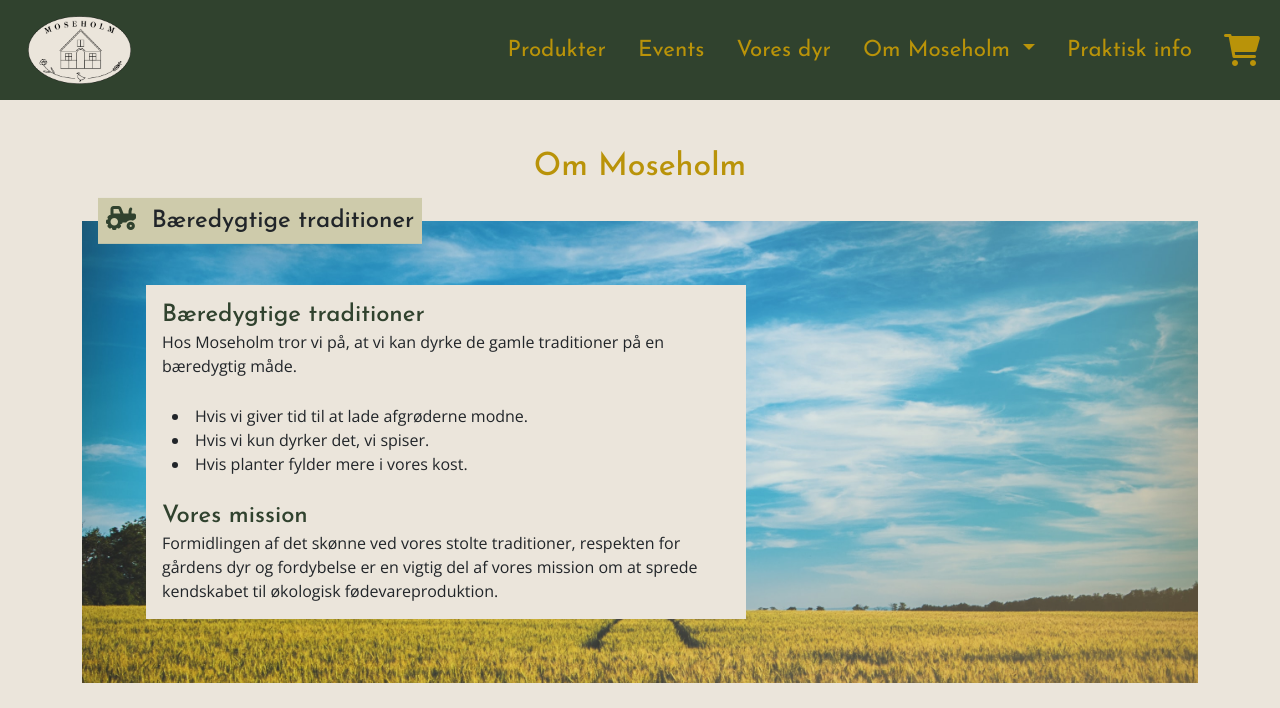
After one commit to Lukdani/moseholm, a PHP site: page /pages/about.php in a window 1280 px wide. The commit adds this page. Shown: the top 708 px of the page. Run offline with PHP 8.4, Linux system fonts and the light colour scheme; some libraries are stand-ins or nearby versions.

Commit message:
about page, page layout improvements

```diff
--- a/css/bootstrap.scss
+++ b/css/bootstrap.scss
@@ -28,6 +28,9 @@ $boxShadow: rgba(100, 100, 111, 0.2) 0px 7px 29px 0px;
 
 $transitionTime: 0.05s;
 
+$heroHeightMobile: 400px;
+$heroHeightDesktop: 500px;
+
 $custom-colors: (
   "primary": $customPrimary,
   "secondary": $customSecondary,
--- a/css/styles.scss
+++ b/css/styles.scss
@@ -1,6 +1,5 @@
 @import "./bootstrap.scss";
-$heroHeightMobile: 400px;
-$heroHeightDesktop: 500px;
+
 $randomInt: percentage(random(100) / 100);
 
 // ANIMATIONS
@@ -230,6 +229,13 @@ img {
     }
   }
 }
+
+.customLink {
+  text-decoration: none;
+  color: $customSecondary;
+  font-weight: 500;
+}
+
 // NAVBAR
 
 .mobileNav {
@@ -362,9 +368,19 @@ img {
 }
 
 #pageContent {
+  padding-top: calc(#{$headerHeight--mobile} + 3rem);
+  padding-bottom: 1rem;
+  @media (min-width: 992px) {
+    padding-top: calc(#{$headerHeight--desktop} + 3rem);
+    padding-bottom: 1rem;
+  }
+
+}
+
+#pageContent.pageContent--disableSpacing {
   padding-top: $headerHeight--mobile;
   @media (min-width: 992px) {
-    padding-top: $headerHeight--desktop;
+    padding-top: $headerHeight--desktop !important;
   }
 }
 
@@ -455,6 +471,15 @@ header.heroContainer video {
 
 // UTIL;
 
+.navbar-spacer {
+  padding-top: calc(#{$headerHeight--mobile} );
+  margin-top: calc((-#{$headerHeight--mobile}));
+  @media (min-width: 992px) {
+   padding-top: calc(#{$headerHeight--desktop} );
+   margin-top: calc((-#{$headerHeight--desktop}));
+  }
+}
+
 .spinner {
   text-align: center;
   i {
@@ -478,6 +503,7 @@ header.heroContainer video {
 .overlay {
   position: relative;
 }
+
 .overlay::after {
   content: "";
   position: absolute;
@@ -1233,3 +1259,65 @@ header.heroContainer video {
   background-color: $customLight;
   text-align: center;
 }
+
+// ABOUT
+
+.about-header {
+  background-color: $custom-brown;
+  display: inline-block;
+  transform: translate(1rem, 50%);
+  padding: .5rem;
+  font-size: 1.2rem;
+  i {
+    margin-right: .5rem;
+    color: $customSecondary;
+  }
+  @media (min-width: 992px) {
+    font-size: 1.5rem;
+  }
+}
+
+.about-content {
+  background-color: lightgray;
+  padding: 1rem;
+  padding-top: 2rem;
+  background-size: cover;
+  @media (min-width: 992px) {
+    padding: 4rem;
+  }
+
+  .about-content-text {
+    background-color: $customLight;
+    max-width: 600px;
+    padding: 1rem;
+    h4 {
+      color: $customSecondary;
+    }
+  }
+}
+
+.about-content--moseholm {
+  background-image: url("/moseholm/images/featuresBackground.png");
+}
+
+
+.about-content--store {
+  background-image: url("/moseholm/images/store.png");
+}
+
+
+.about-content--cafe {
+  background-image: url("/moseholm/images/cafe.png");
+}
+
+#cafeen table td {
+  padding-bottom: .75rem;
+}
+
+#cafeen table tr:first-of-type td {
+  padding-top: .75rem;
+}
+#cafeen table td:first-of-type {
+  padding-right: 1rem;
+  font-weight: 500;
+}
--- a/includes/dependencies.html
+++ b/includes/dependencies.html
@@ -1,10 +1,9 @@
 
+<link href="/moseholm/css/bootstrap.css" rel="stylesheet" type="text/css" />
+<link href="/moseholm/css/styles.css" rel="stylesheet" type="text/css" />
 
-    <link href="/moseholm/css/bootstrap.css" rel="stylesheet" type="text/css" />
-    <link href="/moseholm/css/styles.css" rel="stylesheet" type="text/css" />
-
-    <!-- Favicon-->
-    <link rel="icon" type="image/x-icon" href="/moseholm/images/favicon.ico">
+<!-- Favicon-->
+<link rel="icon" type="image/x-icon" href="/moseholm/images/favicon.ico">
 <!-- Font Awesome-->
 <link rel="stylesheet" href="https://cdnjs.cloudflare.com/ajax/libs/font-awesome/6.0.0-beta3/css/all.min.css" integrity="sha512-Fo3rlrZj/k7ujTnHg4CGR2D7kSs0v4LLanw2qksYuRlEzO+tcaEPQogQ0KaoGN26/zrn20ImR1DfuLWnOo7aBA==" crossorigin="anonymous" referrerpolicy="no-referrer" />
 
--- a/includes/navbar.html
+++ b/includes/navbar.html
@@ -56,11 +56,16 @@
                     >Vores dyr</a
                   >
                 </li>
-                <li class="nav-item">
-                  <a class="nav-link" href="/moseholm/pages/products.php"
-                    >Om Moseholm</a
-                  >
-                </li>
+                <li class="nav-item dropdown">
+                    <a class="nav-link dropdown-toggle" href="#" id="navbarDropdown" role="button" data-toggle="dropdown" aria-haspopup="true" aria-expanded="false">
+                      Om Moseholm
+                    </a>
+                    <div class="dropdown-menu" aria-labelledby="navbarDropdown">
+                      <a class="dropdown-item" href="/moseholm/pages/about.php">Om Moseholm</a>
+                      <a class="dropdown-item" href="/moseholm/pages/about.php#butikken">Gårdbutikken</a>
+                      <a class="dropdown-item" href="/moseholm/pages/about.php#cafeen">Café og priser</a>
+                    </div>
+                  </li>
                 <li class="nav-item">
                   <a class="nav-link" href="/moseholm/pages/eggGame.php"
                     >Praktisk info</a
@@ -84,3 +89,6 @@
   </div>
 </nav>
 <script src="/moseholm/node_modules/bootstrap/dist/js/bootstrap.bundle.min.js"></script>
+<script src="https://code.jquery.com/jquery-3.2.1.slim.min.js" integrity="sha384-KJ3o2DKtIkvYIK3UENzmM7KCkRr/rE9/Qpg6aAZGJwFDMVNA/GpGFF93hXpG5KkN" crossorigin="anonymous"></script>
+<script src="https://cdnjs.cloudflare.com/ajax/libs/popper.js/1.12.9/umd/popper.min.js" integrity="sha384-ApNbgh9B+Y1QKtv3Rn7W3mgPxhU9K/ScQsAP7hUibX39j7fakFPskvXusvfa0b4Q" crossorigin="anonymous"></script>
+<script src="https://maxcdn.bootstrapcdn.com/bootstrap/4.0.0/js/bootstrap.min.js" integrity="sha384-JZR6Spejh4U02d8jOt6vLEHfe/JQGiRRSQQxSfFWpi1MquVdAyjUar5+76PVCmYl" crossorigin="anonymous"></script>
--- a/index.php
+++ b/index.php
@@ -27,7 +27,7 @@
 <body>
     <div id="pageContainer">
         <?php include "./includes/navbar.html"; ?>
-        <div id="pageContent">
+        <div id="pageContent" class="pageContent--disableSpacing">
             <header class="heroContainer" role="banner">
                 <video id="heroVideo" loop muted autoplay>
                     <source src="/moseholm/videos/hero_desktop.mp4" type="video/mp4" />
--- /dev/null
+++ b/pages/about.php
@@ -0,0 +1,163 @@
+<!DOCTYPE html>
+<html lang="da">
+
+<head>
+    <meta charset="utf-8" />
+
+    <title>Om Moseholm</title>
+
+    <meta name="robots" content="All" />
+    <meta name="author" content="Udgiver" />
+    <meta name="copyright" content="Information om copyright" />
+    <?php include  $_SERVER['DOCUMENT_ROOT'] . "/moseholm/includes/dependencies.html" ?>
+
+    <meta name="viewport" content="width=device-width, initial-scale=1" />
+</head>
+
+<body>
+    <?php include $_SERVER['DOCUMENT_ROOT'] . "/moseholm/includes/navbar.html" ?>
+    <div id="pageContainer">
+
+        <div id="pageContent">
+            <div class="container-lg">
+                <div class="row pb-0">
+                    <div class="col-12">
+                        <h2 class="section-header pb-0">
+                            Om Moseholm
+                        </h2>
+                    </div>
+                </div>
+                <div class="row mb-4">
+
+                    <div class="col-12">
+                        <h3 class="about-header"><i class="fas fa-tractor"></i> Bæredygtige traditioner</h3>
+                        <div class="about-content about-content--moseholm">
+                            <div class="about-content-text">
+                                <h4>Bæredygtige traditioner</h4>
+                                <p>
+                                    Hos Moseholm tror vi på, at vi kan dyrke de gamle traditioner på en bæredygtig
+                                    måde.
+                                    <br>
+                                    <br>
+                                <ul>
+                                    <li>Hvis vi giver tid til at lade afgrøderne modne.</li>
+                                    <li>
+                                        Hvis vi kun dyrker det, vi spiser.
+                                    </li>
+
+                                    <li>
+                                        Hvis planter fylder mere i vores kost.
+                                    </li>
+                                </ul>
+                                <br>
+                                <h4>Vores mission</h4>
+                                Formidlingen af det skønne ved vores stolte traditioner, respekten for gårdens dyr
+                                og fordybelse er en vigtig del af vores mission om at sprede kendskabet til
+                                økologisk fødevareproduktion.
+                                </p>
+                            </div>
+                        </div>
+                    </div>
+                </div>
+                <div id="butikken" class="row mb-4 navbar-spacer">
+                    <div class="col-12">
+                        <h3 class="about-header"><i class="fas fa-store"></i> Om Gårdbutikken</h3>
+                        <div class="about-content about-content--store">
+                            <div class="about-content-text">
+
+                                <h4>Gårdbutikkens historie</h4>
+                                <p>
+                                    Gårdbutikken har eksisteret siden 1962.
+                                    <br>
+                                    <br>
+                                    Den har altid fungeret som
+                                    udstillingsvindue for de
+                                    skønne produkter, man kan skabe uden brug af pesticider, kunstig foder og
+                                    manglende
+                                    plads
+                                    til de skønne dyr.
+                                </p>
+                                <br>
+                                <h4>Fremstilling af produkterne</h4>
+                                <p>
+                                    Alle varerne i gårdbutikken er fremstillet her på gården og afspejler
+                                    årstiden.
+                                    <br>
+                                    <br>
+                                    Vores produkter kan smages i vores <a class="customLink" href="#cafeen">café.</a>
+                                </p>
+                            </div>
+                        </div>
+                    </div>
+                </div>
+                <div id="cafeen" class="row mb-4 navbar-spacer">
+                    <div class="col-12">
+                        <h3 class="about-header"><i class="fas fa-coffee"></i> Caféen</h3>
+                        <div class="about-content about-content--cafe">
+                            <div class="about-content-text">
+                                <h4>Caféens historie</h4>
+                                <p>
+                                    Siden 2012 har vi haft en café på gården, som har åbent hver dag.
+                                    <br>
+                                    I caféen kan man smage mange af de produkter, vi sælger i gårdbutiken.
+                                    <br>
+                                    <br>
+                                    Derudover har vi følgende faste sortiment:
+                                </p>
+                                <br>
+                                <h4>Priser</h4>
+                                <p>
+                                <table>
+                                    <tbody>
+                                        <tr>
+                                            <td>Filterkaffe</td>
+                                            <td>30 kr.</td>
+                                        </tr>
+                                        <tr>
+                                            <td>Cafe Latte
+                                                <br>
+                                                <span class="text-muted">(Få også med havremælk)</span>
+                                            </td>
+                                            <td>50 kr.</td>
+                                        </tr>
+                                        <tr>
+                                            <td>Urte-te</td>
+                                            <td>25 kr.</td>
+                                        </tr>
+                                        <tr>
+                                            <td>Hjemmelavet æblekage</td>
+                                            <td>40 kr.</td>
+                                        </tr>
+                                        <tr>
+                                            <td>Dagens kage</td>
+                                            <td>40 kr.</td>
+                                        </tr>
+                                    </tbody>
+                                </table>
+                                </p>
+                            </div>
+                        </div>
+                    </div>
+                </div>
+
+
+            </div>
+        </div>
+    </div>
+    </div>
+    <?php include $_SERVER['DOCUMENT_ROOT'] . "/moseholm/includes/footer.html" ?>
+    </div>
+    <script type="module" src="/moseholm/js/setShoppingCartCount.js">
+
+    </script>
+    <script>
+    const headers = document.querySelectorAll(".about-header");
+    console.log(headers);
+    headers?.forEach(headerItem => {
+        headerItem.style["margin-top"] = `-${headerItem.offsetHeight /2 }px`;
+        console.log(headerItem);
+    })
+    </script>
+</body>
+
+</html>
--- a/pages/events.php
+++ b/pages/events.php
@@ -21,7 +21,7 @@
             <?php include $_SERVER['DOCUMENT_ROOT'] .
               "/moseholm/includes/navbar.html"; ?>
             <div class="container-lg">
-                <div class="row section">
+                <div class="row">
                     <div class="col-12 col-lg-10 offset-lg-2">
                         <h2 class="page-feature-header">
                             Giv familien en rigtig landoplevelse
--- a/pages/products.php
+++ b/pages/products.php
@@ -30,7 +30,7 @@
         <div id="pageContent">
 
             <div class="container-lg">
-                <div class="row section">
+                <div class="row">
 
 
                     <div class="col-10 offset-lg-2">
```
Also changed, not shown: pages/eggGame.php (+3 -14 lines), settings/init.php (+8 -2 lines), css/styles.css, images/farm.png (added), images/field.png (deleted), images/hero.jpg (deleted), 3 other files.
